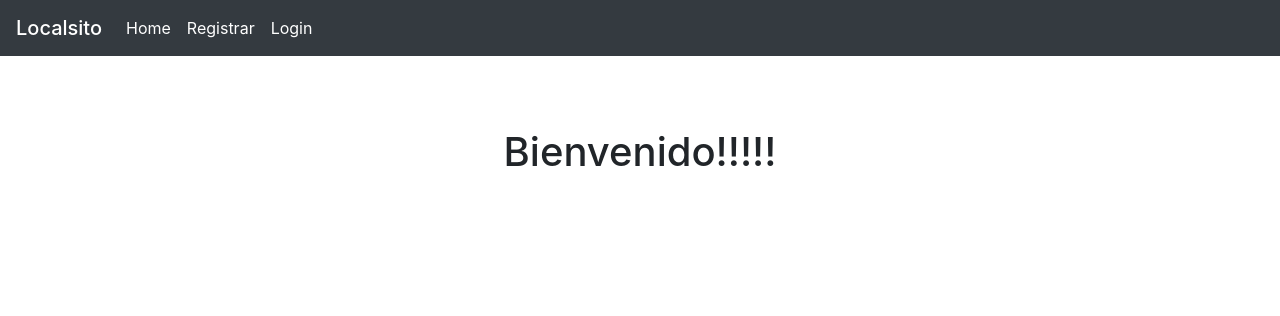
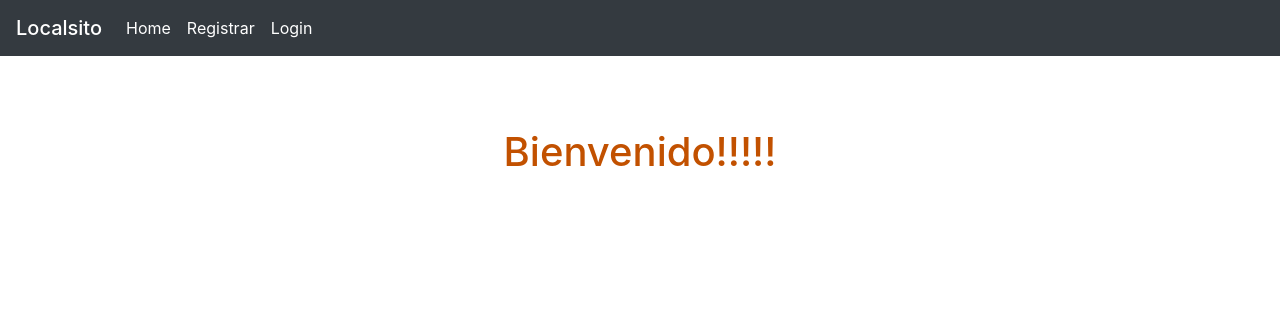
Before and after one commit to quitoCristaldo/practica, a Django app: page /main/ in a window 1280 px wide. Shown: the top 316 px of the page. Run offline with Django 3.2, Linux system fonts and the light colour scheme; some libraries are stand-ins or nearby versions.

Commit message:
segundo commit

```diff
--- a/confsitio/settings.py
+++ b/confsitio/settings.py
@@ -120,3 +120,4 @@ USE_TZ = True
 # https://docs.djangoproject.com/en/2.2/howto/static-files/
 
 STATIC_URL = '/static/'
+STATIC_ROOT = os.path.join(BASE_DIR, 'static')
--- /dev/null
+++ b/main/static/css/style.css
@@ -0,0 +1,3 @@
+h1  {
+    color: #C25100;
+}
--- a/main/templates/main/includes/head.html
+++ b/main/templates/main/includes/head.html
@@ -8,4 +8,5 @@
     <script src="https://code.jquery.com/jquery-3.4.1.slim.min.js" integrity="sha384-J6qa4849blE2+poT4WnyKhv5vZF5SrPo0iEjwBvKU7imGFAV0wwj1yYfoRSJoZ+n" crossorigin="anonymous"></script>
     <script src="https://cdn.jsdelivr.net/npm/popper.js@1.16.0/dist/umd/popper.min.js" integrity="sha384-Q6E9RHvbIyZFJoft+2mJbHaEWldlvI9IOYy5n3zV9zzTtmI3UksdQRVvoxMfooAo" crossorigin="anonymous"></script>
     <script src="https://stackpath.bootstrapcdn.com/bootstrap/4.4.1/js/bootstrap.min.js" integrity="sha384-wfSDF2E50Y2D1uUdj0O3uMBJnjuUD4Ih7YwaYd1iqfktj0Uod8GCExl3Og8ifwB6" crossorigin="anonymous"></script>
+    <link rel="stylesheet" href="{% static 'css/style.css' %}">
 </head>
--- a/main/templates/main/inicio.html
+++ b/main/templates/main/inicio.html
@@ -1,4 +1,5 @@
 <!DOCTYPE html>
+{% load static %}
 <html lang="en">
     {% include "main/includes/head.html" %}
 <body>
```
